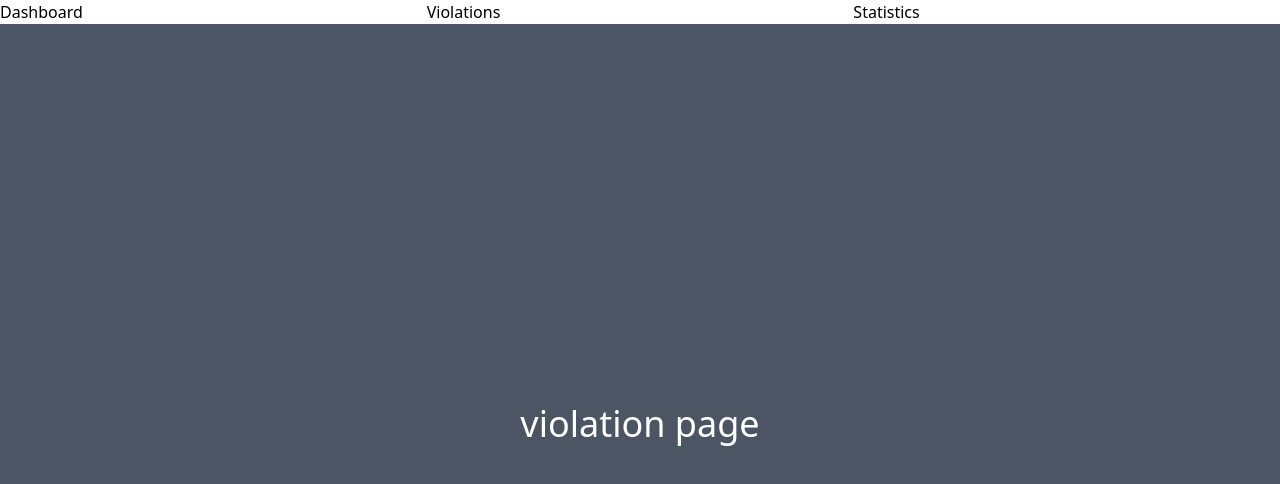
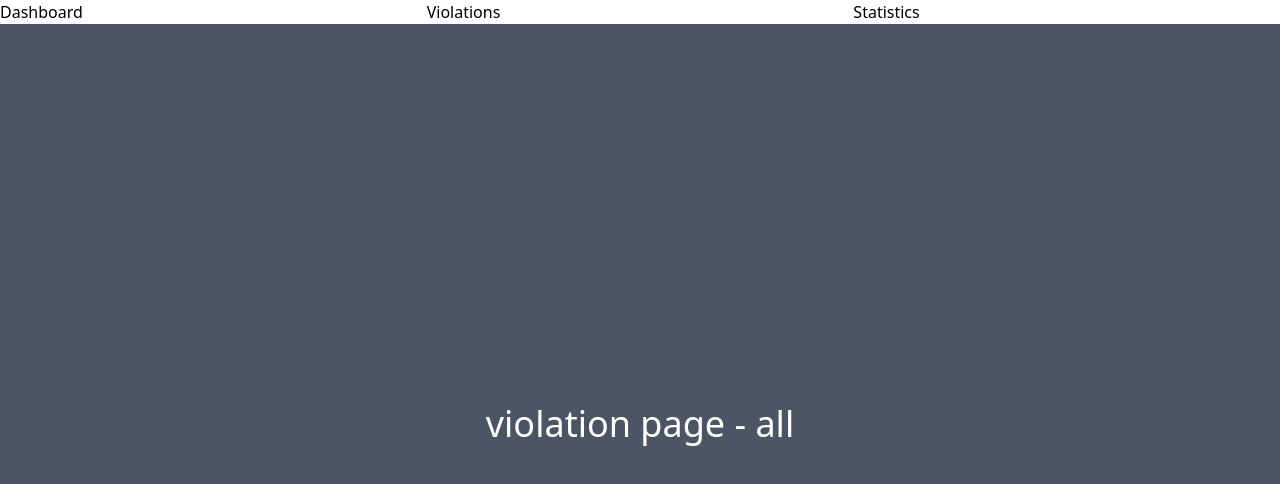
Before and after one commit to kevinjone25/AI_frontend, a Nuxt app: page /violations in a window 1280 px wide. Shown: the top 484 px of the page. Built offline with nearby package versions, Linux system fonts and the light colour scheme.

Commit message:
feat: add links to violations' page

```diff
--- a/pages/index.vue
+++ b/pages/index.vue
@@ -8,18 +8,26 @@
                 </p>
             </div>
             <div class="flex flex-row">
+                <nuxt-link to="/violations?list=criticals">
                     <div class="w-44 h-44 flex flex-col justify-between bg-red-500 bg-opacity-50 rounded-xl m-1 p-4 hover:translate-x-0.5 hover:bg-red-700 duration-300">
                     <h2 class="font-bold text-3xl text-red-50">嚴重</h2>
                     <p class="self-end font-black text-7xl text-red-300">10</p>
                 </div>
+                </nuxt-link>
+
+                <nuxt-link to="/violations?list=warns">
                     <div class="w-44 h-44 flex flex-col justify-between bg-yellow-600 bg-opacity-60 rounded-xl m-1 p-4 hover:translate-x-0.5 hover:bg-yellow-700 duration-300">
                         <h2 class="font-bold text-3xl text-yellow-50">警告</h2>
                         <p class="self-end font-black text-7xl text-yellow-400">10</p>
                     </div>
+                </nuxt-link>
+                <nuxt-link to="/violations">
                     <div class="w-44 h-44 flex flex-col justify-between bg-gray-600 bg-opacity-60 rounded-xl m-1 p-4 hover:translate-x-0.5 hover:bg-gray-700 duration-300">
                         <h2 class="font-bold text-3xl text-gray-50">所有紀錄</h2>
                         <p class="self-end font-black text-4xl">logs</p>
                     </div>
+                </nuxt-link>
+
             </div>
         </div>
     </div>
--- a/pages/violations/index.vue
+++ b/pages/violations/index.vue
@@ -1,7 +1,18 @@
 <template>
     <div class="w-screen h-screen bg-gray-600">
         <div class="flex justify-center items-center h-full">
-            <div class="text-white text-4xl">violation page</div>
+            <div class="text-white text-4xl">violation page - {{ list }}</div>
         </div>
     </div>
 </template>
+
+<script setup>
+    import { ref } from 'vue'
+    import { useRouter } from 'vue-router'
+    const router = useRouter()
+    const list = ref(router.currentRoute.value.query.list)
+    if (!router.currentRoute.value.query.list) {
+        list.value = 'all'
+    }
+
+</script>
```
Lines whose indentation alone changed are shown as unchanged.
